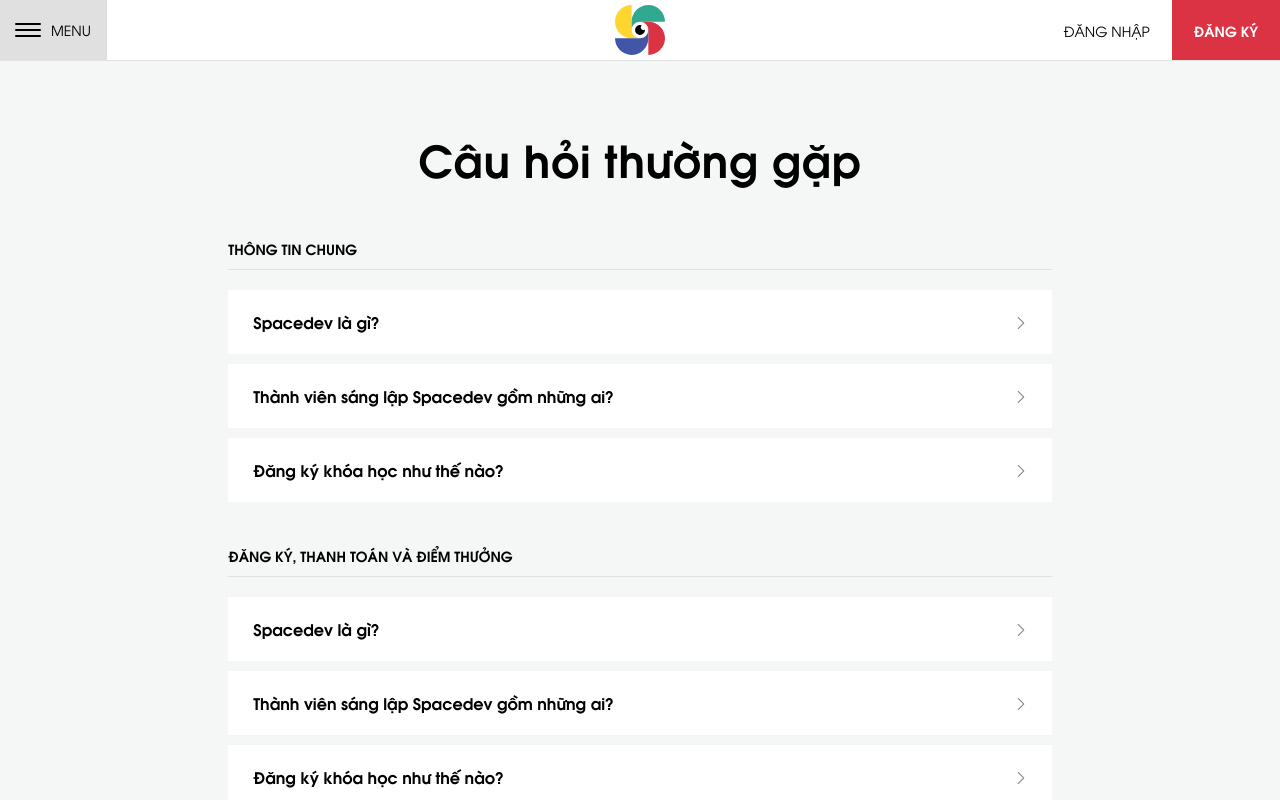
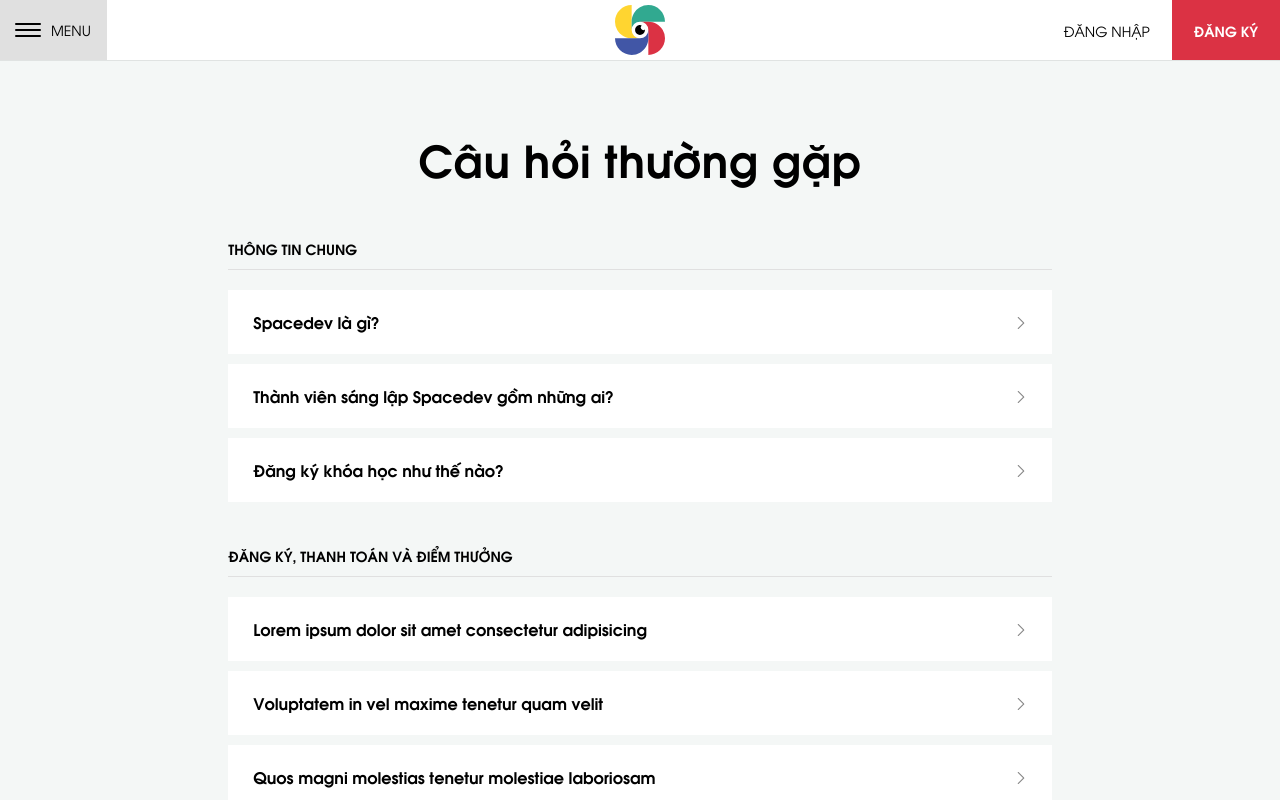
Before and after one commit to nboraxxd/learn-react-spacedev, a React (Vite) app: page /faq in a window 1280 px wide. Shown: the top 800 px of the page. Built offline with nearby package versions, Linux system fonts and the light colour scheme.

Commit message:
code accordion feature for FAQ page and course detail page

```diff
--- /dev/null
+++ b/src/components/Accordion/Accordion.jsx
@@ -0,0 +1,22 @@
+import classNames from 'classnames'
+import React from 'react'
+import { styled } from 'styled-components'
+
+const ContentWrap = styled.div`
+  display: block !important;
+`
+
+export const Accordion = ({ date, title, children, active, onClick }) => {
+  return (
+    <div className="accordion">
+      <div
+        className={classNames('accordion__title', { 'after:rotate-90': active })}
+        onClick={onClick}
+      >
+        {date && <div className="date">Ngày {date}</div>}
+        <h3>{title}</h3>
+      </div>
+      {active && <ContentWrap className="content" dangerouslySetInnerHTML={{ __html: children }} />}
+    </div>
+  )
+}
--- /dev/null
+++ b/src/components/Accordion/index.js
@@ -0,0 +1 @@
+export * from './Accordion'
--- a/src/pages/faq.jsx
+++ b/src/pages/faq.jsx
@@ -1,6 +1,24 @@
-import React from 'react'
+import React, { useState } from 'react'
+import { Accordion } from '../components/Accordion'
 
 export const FAQ = () => {
+  const [activeAccordionInfo, setActiveAccordionInfo] = useState(-1)
+  const [activeAccordionRegister, setActiveAccordionRegister] = useState(-1)
+
+  const onClickAccordionInfo = (activeAccordion, i) => {
+    if (activeAccordion === i) {
+      return setActiveAccordionInfo(-1)
+    }
+    return setActiveAccordionInfo(i)
+  }
+
+  const onClickAccordionRegister = (activeAccordion, i) => {
+    if (activeAccordion === i) {
+      return setActiveAccordionRegister(-1)
+    }
+    return setActiveAccordionRegister(i)
+  }
+
   return (
     <main id="main">
       <div className="faqpage">
@@ -10,81 +28,68 @@
             <div className="row">
               <div className="accordion_wrap col-md-8 offset-md-2 col-sm-12">
                 <h3 className="accordion__title-main">Thông tin chung</h3>
-                <div className="accordion">
-                  <div className="accordion__title">
-                    <h2>
-                      <strong>Spacedev là gì?</strong>
-                    </h2>
-                  </div>
-                  <div className="content">
-                    I'd like to demonstrate a powerful little pattern called “Server-Fetched
-                    Partials” that offers some tangible benefits over alternatives like VueJS for
-                    simple page interactions.
-                  </div>
-                </div>
-                <div className="accordion">
-                  <div className="accordion__title">
-                    <h2>
-                      <strong>Thành viên sáng lập Spacedev gồm những ai?</strong>
-                    </h2>
-                  </div>
-                  <div className="content">
-                    I'd like to demonstrate a powerful little pattern called “Server-Fetched
-                    Partials” that offers some tangible benefits over alternatives like VueJS for
-                    simple page interactions.
-                  </div>
-                </div>
-                <div className="accordion">
-                  <div className="accordion__title">
-                    <h2>
-                      <strong>Đăng ký khóa học như thế nào?</strong>
-                    </h2>
-                  </div>
-                  <div className="content">
-                    I'd like to demonstrate a powerful little pattern called “Server-Fetched
-                    Partials” that offers some tangible benefits over alternatives like VueJS for
-                    simple page interactions.
-                  </div>
-                </div>
+                <Accordion
+                  title="Spacedev là gì?"
+                  active={activeAccordionInfo === 0}
+                  onClick={() => onClickAccordionInfo(activeAccordionInfo, 0)}
+                >
+                  I'd like to demonstrate a powerful little pattern called “Server-Fetched Partials”
+                  that offers some tangible benefits over alternatives like VueJS for simple page
+                  interactions.
+                </Accordion>
+
+                <Accordion
+                  title="Thành viên sáng lập Spacedev gồm những ai?"
+                  active={activeAccordionInfo === 1}
+                  onClick={() => onClickAccordionInfo(activeAccordionInfo, 1)}
+                >
+                  Lorem ipsum, dolor sit amet consectetur adipisicing elit. Voluptas excepturi neque
+                  id exercitationem placeat quia facere eum, maiores eligendi sequi enim qui rem,
+                  itaque delectus similique minima laudantium? Molestias, deserunt?
+                </Accordion>
+
+                <Accordion
+                  title="Đăng ký khóa học như thế nào?"
+                  active={activeAccordionInfo === 2}
+                  onClick={() => onClickAccordionInfo(activeAccordionInfo, 2)}
+                >
+                  Lorem ipsum dolor sit amet consectetur, adipisicing elit. Totam aut ad culpa quis
+                  quisquam veritatis saepe doloremque? Perferendis, praesentium. Excepturi molestiae
+                  id eaque officiis totam.
+                </Accordion>
               </div>
+
               <div className="accordion_wrap col-md-8 offset-md-2 col-sm-12">
                 <h3 className="accordion__title-main">Đăng ký, thanh toán và điểm thưởng</h3>
-                <div className="accordion">
-                  <div className="accordion__title">
-                    <h2>
-                      <strong>Spacedev là gì?</strong>
-                    </h2>
-                  </div>
-                  <div className="content">
-                    I'd like to demonstrate a powerful little pattern called “Server-Fetched
-                    Partials” that offers some tangible benefits over alternatives like VueJS for
-                    simple page interactions.
-                  </div>
-                </div>
-                <div className="accordion">
-                  <div className="accordion__title">
-                    <h2>
-                      <strong>Thành viên sáng lập Spacedev gồm những ai?</strong>
-                    </h2>
-                  </div>
-                  <div className="content">
-                    I'd like to demonstrate a powerful little pattern called “Server-Fetched
-                    Partials” that offers some tangible benefits over alternatives like VueJS for
-                    simple page interactions.
-                  </div>
-                </div>
-                <div className="accordion">
-                  <div className="accordion__title">
-                    <h2>
-                      <strong>Đăng ký khóa học như thế nào?</strong>
-                    </h2>
-                  </div>
-                  <div className="content">
-                    I'd like to demonstrate a powerful little pattern called “Server-Fetched
-                    Partials” that offers some tangible benefits over alternatives like VueJS for
-                    simple page interactions.
-                  </div>
-                </div>
+                <Accordion
+                  title="Lorem ipsum dolor sit amet consectetur adipisicing"
+                  active={activeAccordionRegister === 0}
+                  onClick={() => onClickAccordionRegister(activeAccordionRegister, 0)}
+                >
+                  Lorem ipsum dolor sit amet consectetur adipisicing elit. Voluptatem in vel maxime
+                  tenetur quam velit alias fugiat nobis dolorum temporibus numquam impedit,
+                  consequuntur aspernatur repudiandae inventore quia!
+                </Accordion>
+
+                <Accordion
+                  title=" Voluptatem in vel maxime tenetur quam velit"
+                  active={activeAccordionRegister === 1}
+                  onClick={() => onClickAccordionRegister(activeAccordionRegister, 1)}
+                >
+                  Lorem, ipsum dolor sit amet consectetur adipisicing elit. Ex rerum eos commodi
+                  quod maiores laborum sapiente vel at a. Quos magni molestias tenetur molestiae
+                  laboriosam.
+                </Accordion>
+
+                <Accordion
+                  title="Quos magni molestias tenetur molestiae laboriosam"
+                  active={activeAccordionRegister === 2}
+                  onClick={() => onClickAccordionRegister(activeAccordionRegister, 2)}
+                >
+                  Lorem ipsum dolor sit amet consectetur adipisicing elit. Voluptatum optio nesciunt
+                  debitis omnis laborum iusto inventore, fugiat cumque dolor animi, eos labore quas
+                  necessitatibus. Eum libero hic consequatur nobis enim.
+                </Accordion>
               </div>
             </div>
           </section>
```
Also changed, not shown: src/pages/course/[slug]-id[id].jsx (+21 -67 lines).
